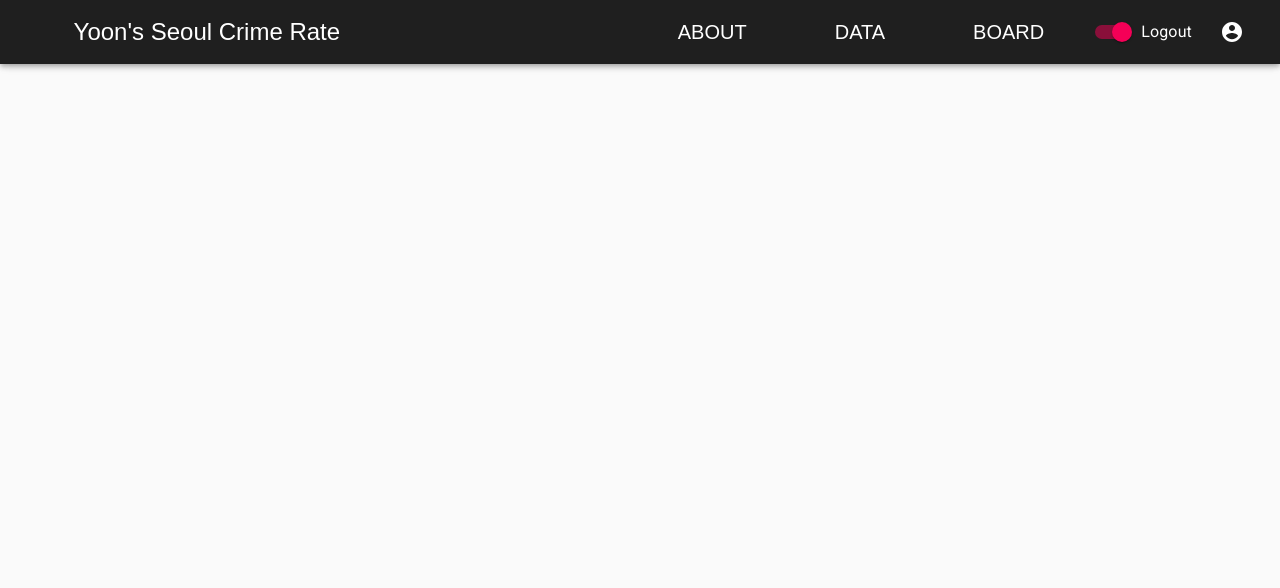
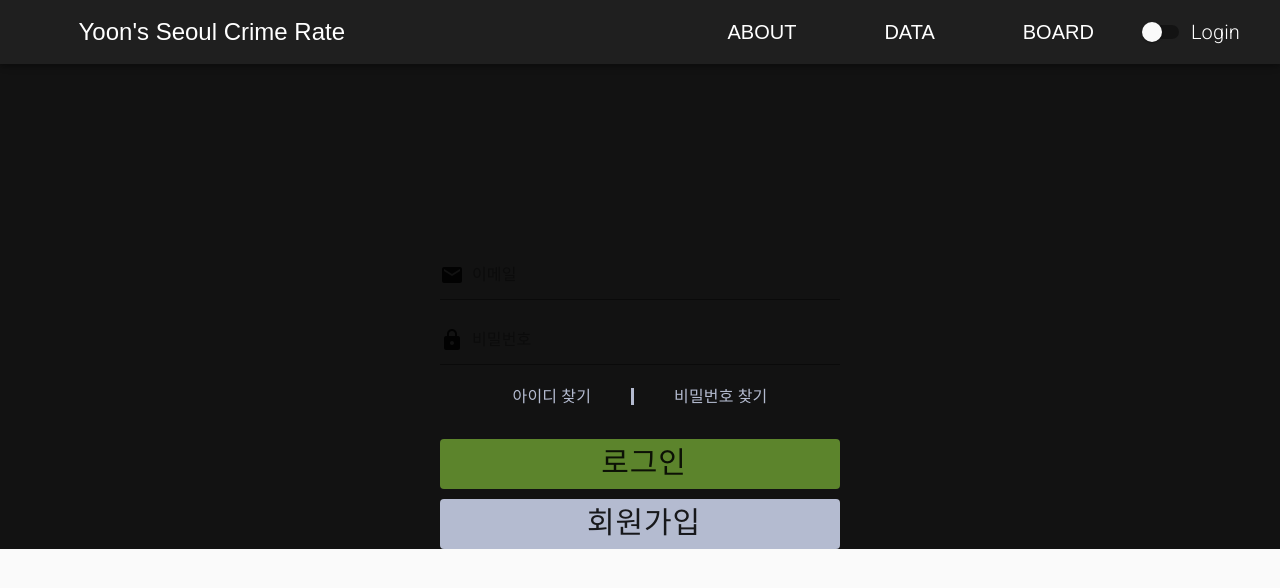
Before and after one commit to yoondev83/YoonSeoulCrime, a React (Create React App) app: page /login in a window 1280 px wide. Shown: the top 588 px of the page. Built offline with nearby package versions, Linux system fonts and the light colour scheme.

Commit message:
Board Post page & Login page

```diff
--- a/src/App.js
+++ b/src/App.js
@@ -8,6 +8,7 @@ import BoardList from './components/Board/BoardList';
 import classes from "./App.module.css";
 import WritingForm from './components/Board/Writing/WritingForm';
 import Post from './components/Board/Post';
+import SignInMain from './components/SignIn/SignInMain';
 
 function App() {
 
@@ -22,6 +23,7 @@ function App() {
             <Route path="/post" component={Post}/>
             <Route path="/graph" component={GraphMain}/>
             <Route path="/write" component={WritingForm}/>
+            <Route path="/login" component={SignInMain}/>
           </Switch>
         </Router>
     </div>
--- a/src/App.module.css
+++ b/src/App.module.css
@@ -1,3 +1,3 @@
 .App {
-    background-color: #1f1f1f;
+    background-color: #121212;
 }
--- a/src/components/Board/BoardList.jsx
+++ b/src/components/Board/BoardList.jsx
@@ -35,7 +35,7 @@ tableRowText: {
   postContent:{
     color: "#fff",
     fontSize: "25px",
-    paddingLeft: 0
+    paddingLeft: 0,
   },
 
   postDate:{
--- a/src/components/Board/Post.jsx
+++ b/src/components/Board/Post.jsx
@@ -1,6 +1,8 @@
 import { Container, Grid, Paper, Typography } from "@material-ui/core";
 import { makeStyles } from '@material-ui/core/styles';
+import IconButton from '@material-ui/core/IconButton';
 import clsx from "clsx";
+import BoardList from "./BoardList";
 
 const useStyles = makeStyles({
     container:{
@@ -9,65 +11,102 @@ const useStyles = makeStyles({
     paper:{
         paddingLeft: "10px",
         borderRadius: "0",
-        border:"none"
+        border:"none",
+        backgroundColor:"#1f1f1f"
     },
     section: {
         paddingBottom: "100px",
         minHeight: "1000px"
     },
-      test:{
-        border: "none"
-
-    },
 
     title:{
+        fontSize:"40px",
         fontWeight: "bold",
         textAlign: "left",
+        color: "#fff",
     },
     postInfoDate:{
-        fontSize: "18px",
-        color: "grey"
+        fontSize: "16px",
+        color: "grey",
+        paddingLeft: "3px"
     },
     postInfoUser:{
-        fontSize: "20px"
+        fontSize: "24px",
+        color: "#52CDB9",
+        paddingLeft: "3px",
+        paddingTop:"10px"
     },
     postInfoGrid:{
         borderBottom: "0.5px solid grey",
     },
     content:{
+        color:"#6B6B6B"
+    },
+    Heart:{
+        width: "68px",
+        height: "80px",
+        paddingBottom: 0,
 
-    },
+      },
+      BrokenHeart:{
+        width: "60px",
+        height: "65px",
+        marginTop:"10px"
+      },
+      iconGrid:{
+          textAlign:"right",
+          paddingRight: "15px",
+        },
+        iconGrid2:{
+            textAlign:"left",
+            paddingLeft: "15px",
+      }
 });
 
-const text = "asf sdsad asdas asdasasdasasdasasdasasdasasdasasdasasdasasdasasdasasdasasdasasdas dfafasf asdasdsa das dsad sadas das sad sad sa " +
-" asdasasdasasdasasdasasdasasdasasdasasdasasdasasdasasdasasdasasdas asdasasdasasdasasdasasdasasdasasdasasdasasdasasdasasdasasdasasdas asdasasdasasdasasdasasdasasdasasdasasdasasdasasdasasdasasdasasdas asdasasdasasdasasdasasdasasdasasdasasdasasdasasdasasdasasdasasdas asdasasdasasdasasdasasdasasdasasdasasdasasdasasdasasdasasdasasdas asdasasdasasdasasdasasdasasdasasdasasdasasdasasdasasdasasdasasdas asdasasdasasdasasdasasdasasdasasdasasdasasdasasdasasdasasdasasdas asdasasdasasdasasdasasdasasdasasdasasdasasdasasdasasdasasdasasdas asdasasdasasdasasdasasdasasdasasdasasdasasdasasdasasdasasdasasdas asdasasdasasdasasdasasdasasdasasdasasdasasdasasdasasdasasdasasdas " +
-" asdasasdasasdasasdasasdasasdasasdasasdasasdasasdasasdasasdasasdas asdasasdasasdasasdasasdasasdasasdasasdasasdasasdasasdasasdasasdas asdasasdasasdasasdasasdasasdasasdasasdasasdasasdasasdasasdasasdas asdasasdasasdasasdasasdasasdasasdasasdasasdasasdasasdasasdasasdas asdasasdasasdasasdasasdasasdasasdasasdasasdasasdasasdasasdasasdas asdasasdasasdasasdasasdasasdasasdasasdasasdasasdasasdasasdasasdas asdasasdasasdasasdasasdasasdasasdasasdasasdasasdasasdasasdasasdas asdasasdasasdasasdasasdasasdasasdasasdasasdasasdasasdasasdasasdas asdasasdasasdasasdasasdasasdasasdasasdasasdasasdasasdasasdasasdas asdasasdasasdasasdasasdasasdasasdasasdasasdasasdasasdasasdasasdas "+
-" asdasasdasasdasasdasasdasasdasasdasasdasasdasasdasasdasasdasasdas asdasasdasasdasasdasasdasasdasasdasasdasasdasasdasasdasasdasasdas asdasasdasasdasasdasasdasasdasasdasasdasasdasasdasasdasasdasasdas asdasasdasasdasasdasasdasasdasasdasasdasasdasasdasasdasasdasasdas asdasasdasasdasasdasasdasasdasasdasasdasasdasasdasasdasasdasasdas asdasasdasasdasasdasasdasasdasasdasasdasasdasasdasasdasasdasasdas asdasasdasasdasasdasasdasasdasasdasasdasasdasasdasasdasasdasasdas asdasasdasasdasasdasasdasasdasasdasasdasasdasasdasasdasasdasasdas asdasasdasasdasasdasasdasasdasasdasasdasasdasasdasasdasasdasasdas asdasasdasasdasasdasasdasasdasasdasasdasasdasasdasasdasasdasasdas "+
-" asdasasdasasdasasdasasdasasdasasdasasdasasdasasdasasdasasdasasdas asdasasdasasdasasdasasdasasdasasdasasdasasdasasdasasdasasdasasdas asdasasdasasdasasdasasdasasdasasdasasdasasdasasdasasdasasdasasdas asdasasdasasdasasdasasdasasdasasdasasdasasdasasdasasdasasdasasdas asdasasdasasdasasdasasdasasdasasdasasdasasdasasdasasdasasdasasdas asdasasdasasdasasdasasdasasdasasdasasdasasdasasdasasdasasdasasdas asdasasdasasdasasdasasdasasdasasdasasdasasdasasdasasdasasdasasdas asdasasdasasdasasdasasdasasdasasdasasdasasdasasdasasdasasdasasdas asdasasdasasdasasdasasdasasdasasdasasdasasdasasdasasdasasdasasdas asdasasdasasdasasdasasdasasdasasdasasdasasdasasdasasdasasdasasdas "+
-" asdasasdasasdasasdasasdasasdasasdasasdasasdasasdasasdasasdasasdas asdasasdasasdasasdasasdasasdasasdasasdasasdasasdasasdasasdasasdas asdasasdasasdasasdasasdasasdasasdasasdasasdasasdasasdasasdasasdas asdasasdasasdasasdasasdasasdasasdasasdasasdasasdasasdasasdasasdas asdasasdasasdasasdasasdasasdasasdasasdasasdasasdasasdasasdasasdas asdasasdasasdasasdasasdasasdasasdasasdasasdasasdasasdasasdasasdas asdasasdasasdasasdasasdasasdasasdasasdasasdasasdasasdasasdasasdas asdasasdasasdasasdasasdasasdasasdasasdasasdasasdasasdasasdasasdas asdasasdasasdasasdasasdasasdasasdasasdasasdasasdasasdasasdasasdas asdasasdasasdasasdasasdasasdasasdasasdasasdasasdasasdasasdasasdas "
-+ "asdasasdasasdasasdasasdasasdasasdasasdasasdasasdasasdasasdasasdas asdasasdasasdasasdasasdasasdasasdasasdasasdasasdasasdasasdasasdas asdasasdasasdasasdasasdasasdasasdasasdasasdasasdasasdasasdasasdas asdasasdasasdasasdasasdasasdasasdasasdasasdasasdasasdasasdasasdas asdasasdasasdasasdasasdasasdasasdasasdasasdasasdasasdasasdasasdas asdasasdasasdasasdasasdasasdasasdasasdasasdasasdasasdasasdasasdas asdasasdasasdasasdasasdasasdasasdasasdasasdasasdasasdasasdasasdas asdasasdasasdasasdasasdasasdasasdasasdasasdasasdasasdasasdasasdas asdasasdasasdasasdasasdasasdasasdasasdasasdasasdasasdasasdasasdas asdasasdasasdasasdasasdasasdasasdasasdasasdasasdasasdasasdasasdas asdasasdasasdasasdasasdasasdasasdasasdasasdasasdasasdasasdasasdas";
+const text = `Lorem ipsum dolor sit amet, consectetur adipiscing elit. Vestibulum vulputate pulvinar risus, auctor luctus ligula congue non. Donec commodo sapien lectus, in auctor metus tempor sed. Sed eleifend vulputate lacus, sed feugiat magna vestibulum a. Sed in erat massa. Nunc luctus magna non posuere aliquet. Etiam rutrum, lectus vel scelerisque sagittis, eros mauris tempor mi, id tempus ex magna eget ex. Duis consequat arcu vel sollicitudin gravida.
 
+Mauris vehicula bibendum lacus, aliquam rutrum magna eleifend eu. Sed porta accumsan fermentum. Nulla placerat accumsan pulvinar. Vestibulum accumsan efficitur gravida. Nunc gravida tincidunt nulla, molestie viverra justo auctor ut. Donec quis venenatis felis, in aliquam justo. In condimentum massa ante, porttitor aliquam nisl fermentum in. Cras euismod diam vitae commodo vehicula. Nunc tincidunt condimentum eros sit amet ullamcorper.
+
+Vestibulum ante ipsum primis in faucibus orci luctus et ultrices posuere cubilia curae; Sed ornare mi eget quam finibus finibus. Vivamus sed tincidunt augue, ut iaculis nulla. Suspendisse eget lobortis erat. Proin elit nisl, tincidunt non feugiat id, ultrices eget leo. Praesent non ante at elit lacinia accumsan a vel lectus. Proin sed velit cursus, pretium justo mollis, aliquam massa. Sed semper semper orci sit amet scelerisque. Sed ultricies hendrerit velit, nec vehicula magna suscipit nec. Sed efficitur enim eu libero varius cursus sed sit amet tellus. Morbi nec accumsan justo.
+
+Suspendisse potenti. Donec in nunc neque. Cras nunc felis, vestibulum vel varius vel, semper ac neque. Aenean eget ultricies nisi. Mauris eget tristique mi. Phasellus placerat massa augue, a semper magna viverra ac. Class aptent taciti sociosqu ad litora torquent per conubia nostra, per inceptos himenaeos. Proin vehicula libero ac urna tincidunt fermentum. Nam auctor, dolor non gravida tincidunt, leo erat mattis quam, sed porttitor arcu ipsum sed velit. Cras pulvinar lacus eu velit viverra, quis ultrices tellus convallis. Curabitur accumsan posuere nibh semper iaculis. Sed a nibh lobortis, euismod elit in, mollis velit. Nullam consectetur eros sed condimentum iaculis. Cras et laoreet metus.
+
+Sed non lectus eget diam pulvinar tincidunt id ac est. Vestibulum sit amet diam velit. In rhoncus quam eu feugiat pulvinar. Class aptent taciti sociosqu ad litora torquent per conubia nostra, per inceptos himenaeos. Aenean dignissim eros id neque faucibus, eu pharetra quam luctus. Quisque laoreet, eros gravida sollicitudin gravida, risus justo suscipit nulla, non congue quam ex vel nibh. Pellentesque a rhoncus sapien. Integer at malesuada sapien. Curabitur sit amet justo leo.`;
 
 
 const Post = () => {
     const classes = useStyles();
+    //하트는 useReducer로 해볼 것.
+
     return(
         <section className={classes.section}>
 
             <Container maxWidth="lg" className={classes.container}>
             <Grid container direction="row" justifyContent="flex-start" alignItems="flex-start" spacing={0} >
                 <Grid item xs={12}>
-                    <Paper className={clsx(classes.title, classes.paper)}><Typography variant="h2">Title </Typography></Paper>
+                    <Paper className={clsx(classes.paper)}><Typography variant="h2" className={classes.title}>Thie is the title section </Typography></Paper>
                 </Grid>
                 <Grid item xs={12}>
                     <Paper className={clsx(classes.postInfoGrid, classes.paper)}><Typography variant="h5" className={classes.postInfoDate}>09/08/2021</Typography></Paper>
                     <Paper className={clsx(classes.paper)}><Typography variant="h5" className={classes.postInfoUser}>username </Typography></Paper>
                 </Grid>
                 <Grid item xs={12}>
-                    <Paper className={clsx(classes.content, classes.paper)}><Typography variant="h6">{text}</Typography></Paper>
+                    <Paper className={clsx(classes.paper)}><Typography variant="h6" className={classes.content}>{text}</Typography></Paper>
+                </Grid>
+                <Grid item xs={6} className={classes.iconGrid}>
+                    <IconButton aria-label="heart">
+                        <img className={classes.Heart} src="/icons/heart.png"/>
+                    </IconButton>
+                </Grid>
+                <Grid item xs={6} className={classes.iconGrid2}>
+                    <IconButton aria-label="brokenHeart">
+                        <img className={classes.BrokenHeart} src="/icons/broken_heart.png"/>
+                    </IconButton>
                 </Grid>
 
             </Grid>
+
+            <BoardList />
             </Container>
         </section>
     );
--- a/src/components/Board/Writing/WritingForm.jsx
+++ b/src/components/Board/Writing/WritingForm.jsx
@@ -3,26 +3,23 @@ import { Container, Fab, Grid, TextField } from "@material-ui/core";
 import { makeStyles } from "@material-ui/styles";
 import EditIcon from '@material-ui/icons/Edit';
 const useStyles = makeStyles(() =>({
-    writingContainer: {
-        backgroundColor: "#1f1f1f",
-    },
-
     inputTxt:{
         color: "#fff",
     },
 
     wrtInput:{
         border: "2px solid #fff",
-        width: "80%"
+        width: "80%",
+        backgroundColor:"#1f1f1f",
     },
     wrtBtn:{
         marginRight:"10%",
-        marginTop: "20px"
+        marginTop: "20px",
     },
     section: {
-        paddingTop:"20%",
+        paddingTop:"10%",
         height: "100vh",
-      }
+      },
 }));
 
 
@@ -30,10 +27,10 @@ const WritingForm = () => {
     const classes = useStyles();
     return(
         <section className={classes.section}>
-                <form noValidate autoComplete="off">
+                <form noValidate autoComplete="off" >
                     <Grid container spacing={0} alignItems="flex-start" justifyContent="center" >
                         <TextField id="outlined-basic" label="Title" variant="outlined" className={classes.wrtInput} InputLabelProps={{ className: classes.inputTxt}} InputProps={{className:classes.inputTxt }}/>
-                        <TextField id="outlined-basic" label="Content" variant="outlined" multiline rows={8} className={classes.wrtInput} InputLabelProps={{ className: classes.inputTxt}} InputProps={{className:classes.inputTxt }}/>
+                        <TextField id="outlined-basic" label="Content" variant="outlined" multiline rows={12} className={classes.wrtInput} InputLabelProps={{ className: classes.inputTxt}} InputProps={{className:classes.inputTxt }}/>
                     </Grid>
                     <Grid container spacing={0} alignItems="flex-start" justifyContent="flex-end" >
                         <Fab color="secondary" aria-label="edit" className={classes.wrtBtn}>
--- a/src/components/Header/Navbar.jsx
+++ b/src/components/Header/Navbar.jsx
@@ -10,6 +10,7 @@ import MenuItem from '@material-ui/core/MenuItem';
 import Menu from '@material-ui/core/Menu';
 import { makeStyles } from '@material-ui/core/styles';
 import Menus from './Menus';
+import { Link } from 'react-router-dom';
 
 
 const useStyles = makeStyles(() => ({
@@ -26,11 +27,16 @@ const useStyles = makeStyles(() => ({
     background: "#1f1f1f",
     flexGrow: 1,
   },
+  loginBtn:{
+    textDecoration:"none",
+    color: "#fff",
+    fontSize: "20px",
+  }
 }));
 
 export default function MenuAppBar(props) {
   const classes = useStyles();
-  const [auth, setAuth] = React.useState(true);
+  const [auth, setAuth] = React.useState(false);
   const [anchorEl, setAnchorEl] = React.useState(null);
   const open = Boolean(anchorEl);
   const [value, setValue] = React.useState(0);
@@ -47,6 +53,9 @@ export default function MenuAppBar(props) {
     setAnchorEl(null);
   };
 
+  const test = () => {
+    return <Link to="/board" />;
+  };
   return (
     <div className={classes.root}>
       <AppBar position="static">
@@ -55,9 +64,15 @@ export default function MenuAppBar(props) {
 
       <FormGroup>
         <FormControlLabel
-          control={<Switch checked={auth} onChange={handleChange} aria-label="login switch" />}
+          control={<Switch checked={auth} aria-label="login switch" />}
+          label={auth ? 'Logout' : <Link to="/login" className={classes.loginBtn}>Login</Link>}
+        />
+
+        {/* 원본 */}
+        {/* <FormControlLabel
+          control={<Switch checked={auth} onChange={handleChange} onClick={} aria-label="login switch" />}
           label={auth ? 'Logout' : 'Login'}
-        />
+        /> */}
       </FormGroup>
           {auth && (
             <div>
--- a/src/components/Main/MainBodyContent.jsx
+++ b/src/components/Main/MainBodyContent.jsx
@@ -22,7 +22,7 @@ const useStyles = makeStyles(() => ({
     color: "#fff",
   },
   papers:{
-    backgroundColor: "#1f1f1f",
+    backgroundColor: "#121212",
 
     width: "100%",
     textAlign: "center",
--- a/src/components/Main/MainBodyContent.module.css
+++ b/src/components/Main/MainBodyContent.module.css
@@ -1,4 +1,4 @@
 section {
-    background-color: #1f1f1f;
+    background-color: #121212;
 
 }
--- a/src/components/Main/MainVideo.module.css
+++ b/src/components/Main/MainVideo.module.css
@@ -7,7 +7,7 @@
 }
 
 .videoWrapper {
-    background-image: radial-gradient(circle at 36% 48%, #1f1f1f, rgba(11, 39, 65, 0.32) 87%, rgba(0, 0, 0, 0.0));
+    background-image: radial-gradient(circle at 36% 48%, #121212, rgba(11, 39, 65, 0.32) 87%, rgba(0, 0, 0, 0.0));
     width: 100%;
     height: calc(100vh - 80px);
     min-height: 600px;
--- /dev/null
+++ b/src/components/SignIn/SignInMain.jsx
@@ -0,0 +1,120 @@
+import axios from "axios";
+import Grid from '@material-ui/core/Grid';
+import Button from '@material-ui/core/Button';
+import Typography from '@material-ui/core/Typography';
+import Input from '@material-ui/core/Input';
+import clsx from "clsx";
+import EmailIcon from '@material-ui/icons/Email';
+import LockIcon from '@material-ui/icons/Lock';
+import InputAdornment from '@material-ui/core/InputAdornment';
+import Backdrop from '@material-ui/core/Backdrop';
+import CircularProgress from '@material-ui/core/CircularProgress';
+import makeStyles from "@material-ui/core/styles/makeStyles";
+import {useState} from "react";
+
+const useStyles = makeStyles((theme) => ({
+    section:{
+        fontFamily: "twayair",
+    },
+    backdrop: {
+        zIndex: theme.zIndex.drawer + 1,
+        color: '#fff',
+    },
+    loginBox:{
+        paddingTop: "16%",
+        textAlign:"right",
+    },
+    loginBtn:{
+        fontFamily: "twayair",
+        fontSize: "30px",
+        paddingRight:0,
+        marginTop:"10px",
+        width: "400px",
+        height: "50px",
+        backgroundColor:"#5c842c",
+    },
+    joinBtn:{
+        fontFamily: "twayair",
+        fontSize: "30px",
+        paddingRight:0,
+        marginTop:"10px",
+        width: "400px",
+        height: "50px",
+        backgroundColor: "#b4bbd0"
+    },
+    loginInput:{
+        width: "400px",
+        height: "50px",
+    },
+    inputGrid:{
+        textAlign:"center",
+        margin: "20px 0px",
+    },
+
+    inputGridPadding:{
+        paddingTop:"15px",
+    },
+
+    findTxt:{
+        fontFamily: "twayair",
+        color: "#b4bbd0",
+        padding: "0 40px",
+    },
+    findTxtId:{
+        borderRight: "solid"
+
+    },
+}));
+
+const SignInMain = () => {
+    const classes = useStyles();
+    const [open, setOpen] = useState(false);
+    const handleClose = () => {
+        setOpen(false);
+    };
+    const handleToggle = () => {
+        setOpen(!open);
+        setTimeout(() => {
+            setOpen(false);
+            console.log("hi");
+        }, 500);
+    };
+
+    return (
+        <section className={classes.section}>
+        <Backdrop className={classes.backdrop} open={open} onClick={handleClose}>
+            <CircularProgress color="primary" />
+        </Backdrop>
+        <Grid container direction="row" justifyContent="center" alignItems="center" className={classes.loginBox}>
+            <form >
+            <Grid item xs={12} >
+                <Input type="text" name="userEmail" placeholder="이메일"
+                       startAdornment={( <InputAdornment position="start">
+                                            <EmailIcon className={classes.icon}/>
+                                        </InputAdornment>)}
+                       className={classes.loginInput}/>
+            </Grid>
+            <Grid item xs={12} className={clsx(classes.inputGridPadding)}>
+                <Input type="password" name="userPass" placeholder="비밀번호"
+                       startAdornment={( <InputAdornment position="start">
+                           <LockIcon className={classes.icon}/>
+                       </InputAdornment>)}
+                       className={classes.loginInput}/>
+            </Grid>
+            <Grid item xs={12} className={classes.inputGrid}>
+                <Typography  display="inline" align="left" className={clsx(classes.findTxt, classes.findTxtId)}>아이디 찾기</Typography>
+                <Typography  display="inline" align="left" className={classes.findTxt}>비밀번호 찾기</Typography>
+            </Grid>
+            <Grid item xs={12}>
+                <Button type="submit" className={classes.loginBtn} >로그인</Button>
+            </Grid>
+            <Grid item xs={12}>
+                <Button type="submit" href="/signUp" className={clsx(classes.joinBtn)}>회원가입</Button>
+            </Grid>
+            </form>
+        </Grid>
+    </section>
+    );
+}
+
+export default SignInMain;
--- a/src/index.css
+++ b/src/index.css
@@ -1,7 +1,7 @@
 body {
     width: 100%;
     height: 100%;
-    background: #1f1f1f;
+    background: #121212;
     font-family: -apple-system, BlinkMacSystemFont, 'Source Sans Pro', 'sans-serif', 'Segoe UI', 'Roboto', 'Oxygen',
         'Ubuntu', 'Cantarell', 'Fira Sans', 'Droid Sans', 'Helvetica Neue';
     -webkit-font-smoothing: antialiased;
```
